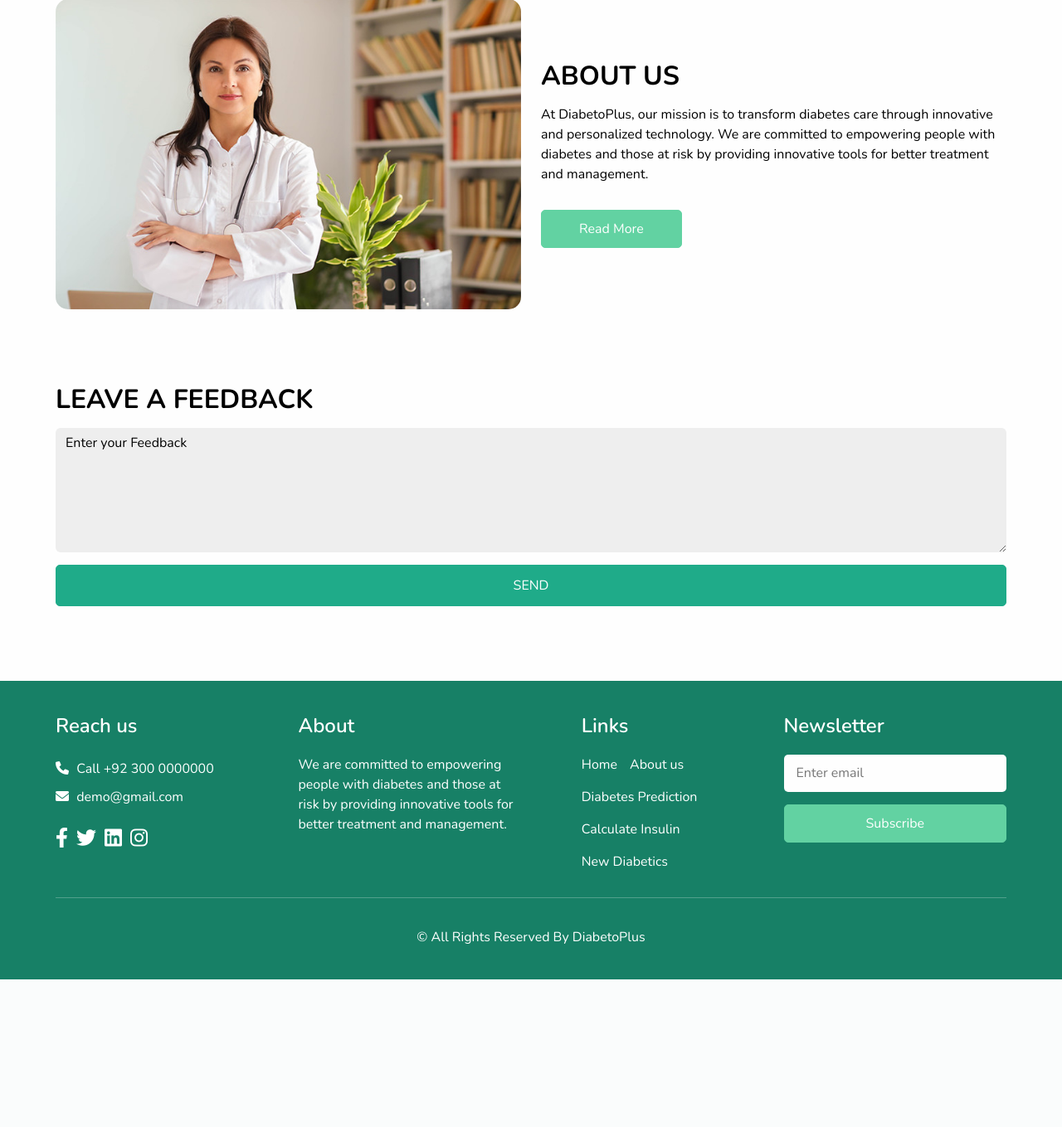
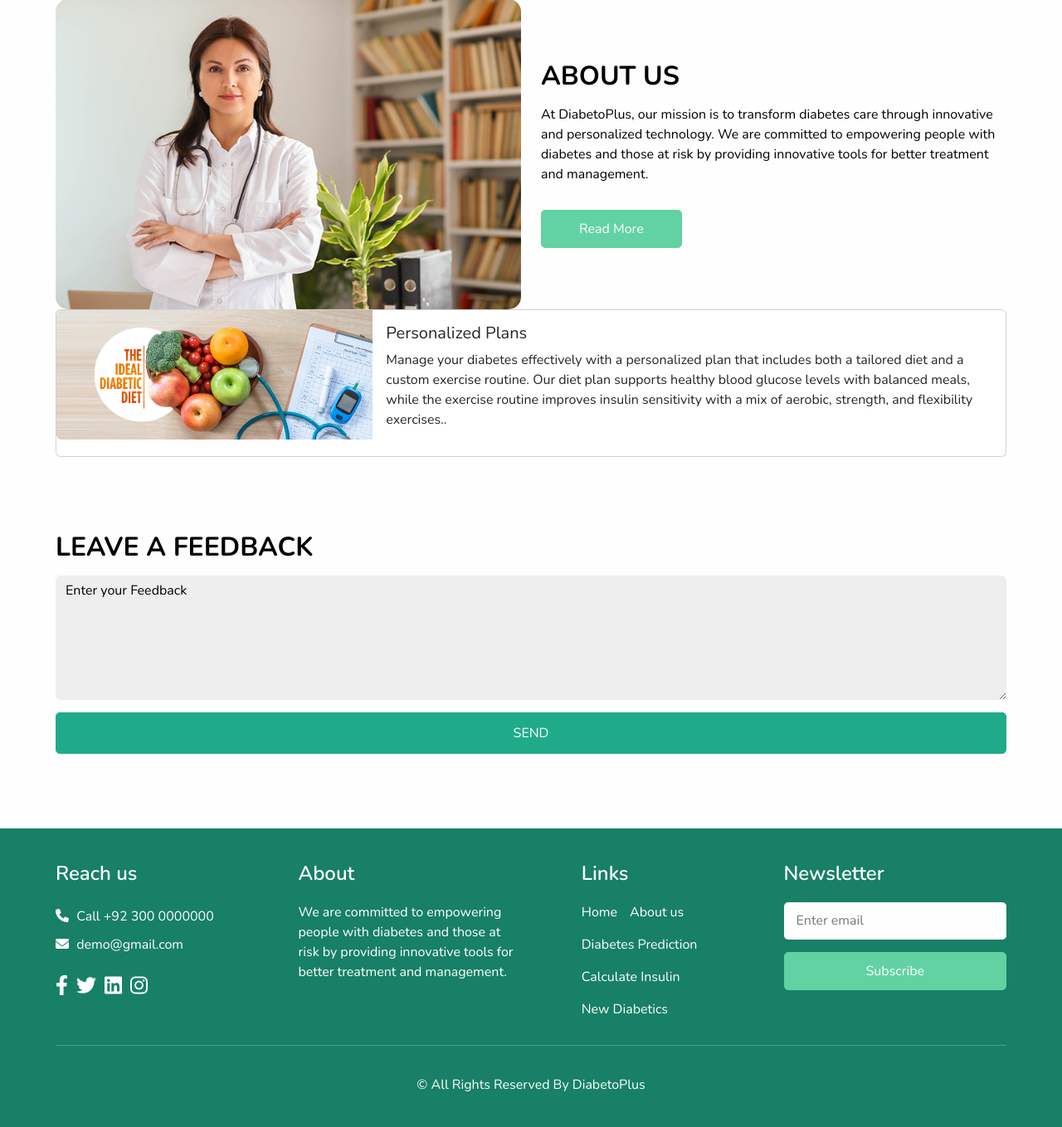
Before and after one commit to TalhaMughal00/DIabetoPlus, a Django app: page / in a window 1280 px wide. Shown: the part 1234-2593 px from the top of the page at 83% size. Before the commit the page ends 2415 px from the top, so only its background shows below. Run offline with Django 4.2, Linux system fonts and the light colour scheme; parts of the project's set-up code (start-up, migrations or seed data) failed here and were passed over.

Commit message:
# Changes to be committed: #	new file:   static/media/Diet.png #	modified:   templates/index.html # # Changes not staged for commit: #	modified:   templates/index.html #

```diff
--- a/templates/index.html
+++ b/templates/index.html
@@ -170,6 +170,24 @@
 </section>
 <!-- end about section -->
 
+<!-- Card section -->
+<div class="container">
+  <div class="card" style="width: 100%;">
+    <div class="row g-0">
+      <div class="col-md-4">
+        <img src="{% static 'media/Diet.png' %}" class="img-fluid rounded-start">
+      </div>
+      <div class="col-md-8">
+        <div class="card-body">
+          <h5 class="card-title">Personalized Plans</h5>
+          <p class="card-text-black">Manage your diabetes effectively with a personalized plan that includes both a tailored diet and a custom exercise routine. Our diet plan supports healthy blood glucose levels with balanced meals, while the exercise routine improves insulin sensitivity with a mix of aerobic, strength, and flexibility exercises..</p>
+        </div>
+      </div>
+    </div>
+  </div>
+</div>
+<!-- End Card section -->
+
 <!-- contact section -->
 <section class="contact_section layout_padding">
   <div class="container">
```
Also changed, not shown: static/media/Diet.png (added).
